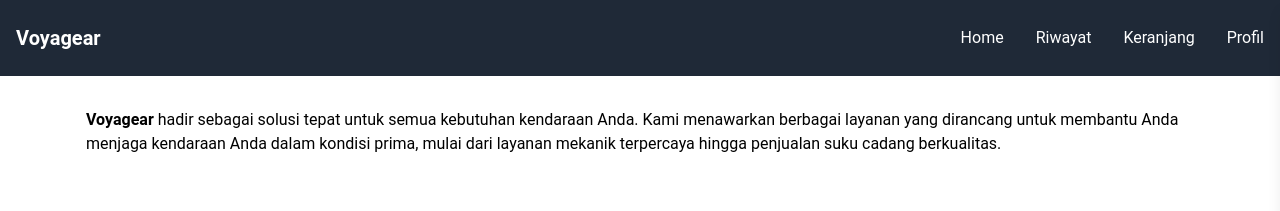
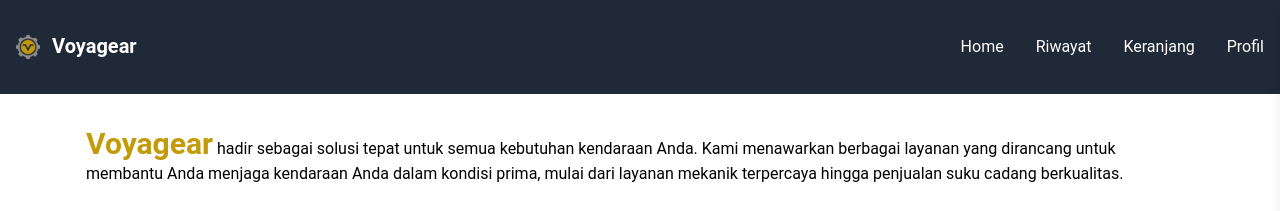
Before and after one commit to sigitwijk16/voyagear, a React (Vite) app: page / in a window 1280 px wide. Shown: the top 211 px of the page. Built offline with nearby package versions, Linux system fonts and the light colour scheme.

Commit message:
added navbar animation

```diff
--- a/src/App.jsx
+++ b/src/App.jsx
@@ -14,11 +14,14 @@
         <div className="grid grid-cols-12 gap-4">
           <div className="col-span-12 mt-8">
             <p>
-              <span className="font-bold">Voyagear</span> hadir sebagai solusi
-              tepat untuk semua kebutuhan kendaraan Anda. Kami menawarkan
-              berbagai layanan yang dirancang untuk membantu Anda menjaga
-              kendaraan Anda dalam kondisi prima, mulai dari layanan mekanik
-              terpercaya hingga penjualan suku cadang berkualitas.{" "}
+              <span className="font-bold text-golden text-xl lg:text-3xl">
+                Voyagear
+              </span>{" "}
+              hadir sebagai solusi tepat untuk semua kebutuhan kendaraan Anda.
+              Kami menawarkan berbagai layanan yang dirancang untuk membantu
+              Anda menjaga kendaraan Anda dalam kondisi prima, mulai dari
+              layanan mekanik terpercaya hingga penjualan suku cadang
+              berkualitas.{" "}
             </p>
           </div>
           <div className="col-span-12 mb-8 overflow-hidden">
--- a/src/Navbar.jsx
+++ b/src/Navbar.jsx
@@ -8,11 +8,17 @@
   };
 
   return (
-    <nav className="bg-gray-800 py-2">
+    <nav className="bg-gray-800 py-4">
       <div className="container lg:mx-auto max-w-screen-2xl flex flex-wrap items-center justify-between mx-auto p-4">
         <a href="#" className="flex items-center space-x-3 rtl:space-x-reverse">
-          {/* <img src="https://flowbite.com/docs/images/logo.svg" className="h-8" alt="Flowbite Logo" /> */}
-          <span className="text-xl font-semibold text-white">Voyagear</span>
+          <img
+            src="/android-chrome-512x512.png"
+            className="h-6"
+            alt="Flowbite Logo"
+          />
+          <p className="text-xl text-white border-b-2 border-transparent font-semibold transition duration-300 ease-in-out hover:border-b-2 hover:scale-110 hover:border-golden hover:text-golden">
+            Voyagear
+          </p>
         </a>
         <button
           onClick={toggleDrawer}
@@ -97,7 +103,7 @@
             <li>
               <a
                 href="#"
-                className="block py-2 px-3  rounded   md:border-0 md:hover:text-blue-700 md:p-0 text-white"
+                className="block py-2 px-3  rounded   md:border-0 md:hover:text-golden md:p-0 text-white"
               >
                 Home
               </a>
@@ -105,7 +111,7 @@
             <li>
               <a
                 href="#"
-                className="block py-2 px-3  rounded   md:border-0 md:hover:text-blue-700 md:p-0 text-white"
+                className="block py-2 px-3  rounded   md:border-0 md:hover:text-golden md:p-0 text-white"
               >
                 Riwayat
               </a>
@@ -113,7 +119,7 @@
             <li>
               <a
                 href="#"
-                className="block py-2 px-3  rounded   md:border-0 md:hover:text-blue-700 md:p-0 text-white"
+                className="block py-2 px-3  rounded   md:border-0 md:hover:text-golden md:p-0 text-white"
               >
                 Keranjang
               </a>
@@ -121,7 +127,7 @@
             <li>
               <a
                 href="#"
-                className="block py-2 px-3  rounded   md:border-0 md:hover:text-blue-700 md:p-0 text-white"
+                className="block py-2 px-3  rounded   md:border-0 md:hover:text-golden md:p-0 text-white"
               >
                 Profil
               </a>
--- a/tailwind.config.js
+++ b/tailwind.config.js
@@ -1,9 +1,17 @@
 /** @type {import('tailwindcss').Config} */
 const withMT = require("@material-tailwind/react/utils/withMT");
 export default withMT({
-  content: ["./index.html", "./src/**/*.{js,ts,jsx,tsx}", "node_modules/flowbite-react/lib/esm/**/*.js"],
+  content: [
+    "./index.html",
+    "./src/**/*.{js,ts,jsx,tsx}",
+    "node_modules/flowbite-react/lib/esm/**/*.js"
+  ],
   theme: {
-    extend: {},
+    extend: {
+      colors: {
+        golden: "#C39A08" // Replace with your custom color
+      }
+    }
   },
-  plugins: [require("flowbite/plugin")],
+  plugins: [require("flowbite/plugin")]
 });
```
